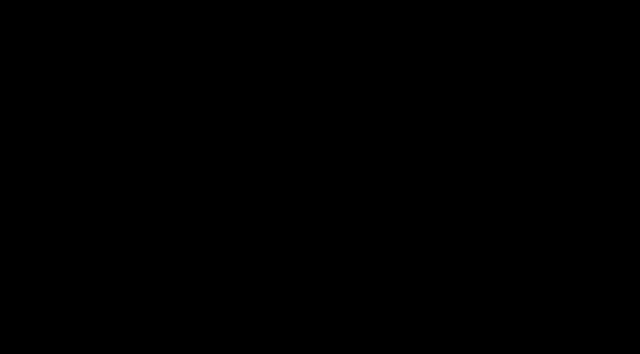
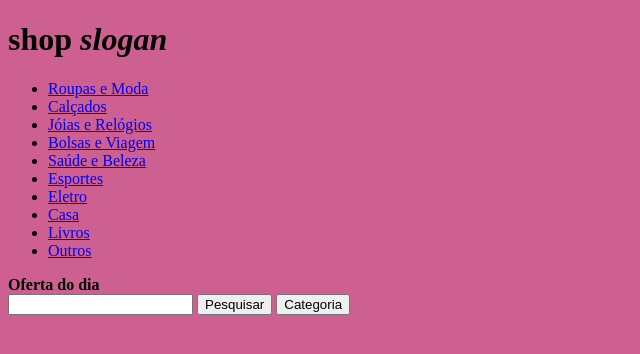
Before and after one commit to nelsera/cupons-codes, a website: page develop/index.html in a window 1280 px wide. Shown: the whole page, without its empty margins (0-640 px from the left). Drawn offline with nearby package versions, Linux system fonts and the light colour scheme; files that its build step writes are made by us from their sources.

Commit message:
template shop

```diff
--- a/Gruntfile.js
+++ b/Gruntfile.js
@@ -55,11 +55,11 @@ module.exports = function (grunt) {
         sassDir: '<%= config.app %>/styles',
         cssDir: '.tmp/styles',
         relativeAssets: true,
-        assetCacheBuster: false,
         noLineComments: false
       },
       develop: {
         options: {
+          assetCacheBuster: false,
           debugInfo: false
         }
       }
--- a/develop/index.html
+++ b/develop/index.html
@@ -2,12 +2,47 @@
 <html lang="en">
 <head>
 	<meta charset="UTF-8">
-	<title>Document</title>
+	<title>Shop</title>
 
 	<link rel="stylesheet" href="styles/styles.css">
 </head>
 <body>
+<header class="topbar">
+	<h1 class="logo">
+		<b>shop</b>
+		<i>slogan</i>
+	</h1>
 
+	<nav class="menu">
+		<ul>
+			<li><a href="#" title="Roupas e Moda">Roupas e Moda</a></li>
+			<li><a href="#" title="Calçados">Calçados</a></li>
+			<li><a href="#" title="Jóias e Relógios">Jóias e Relógios</a></li>
+			<li><a href="#" title="Bolsas e Viagem">Bolsas e Viagem</a></li>
+			<li><a href="#" title="Saúde e Beleza">Saúde e Beleza</a></li>
+			<li><a href="#" title="Esportes">Esportes</a></li>
+			<li><a href="#" title="Eletro">Eletro</a></li>
+			<li><a href="#" title="Casa">Casa</a></li>
+			<li><a href="#" title="Livros">Livros</a></li>
+			<li><a href="#" title="Outros">Outros</a></li>
+		</ul>
+	</nav>
+
+	<div class="daily-offer">
+		<strong>Oferta do dia</strong>
+	</div>
+</header>
+<div class="slider"></div>
+<div class="search">
+	<form>
+		<input type="text" class="input-search">
+		<button class="btn-search">Pesquisar</button>
+		<button class="btn-category">Categoria</button>
+	</form>
+</div>
+<main>
+	<div class="offers"></div>
+</main>
 <script src="scripts/app.js"></script>
 </body>
 </html>
--- a/develop/styles/styles.scss
+++ b/develop/styles/styles.scss
@@ -1,3 +1,3 @@
 body {
-  background-color: #000;
+  background-color: #CD6090;
 }
```
